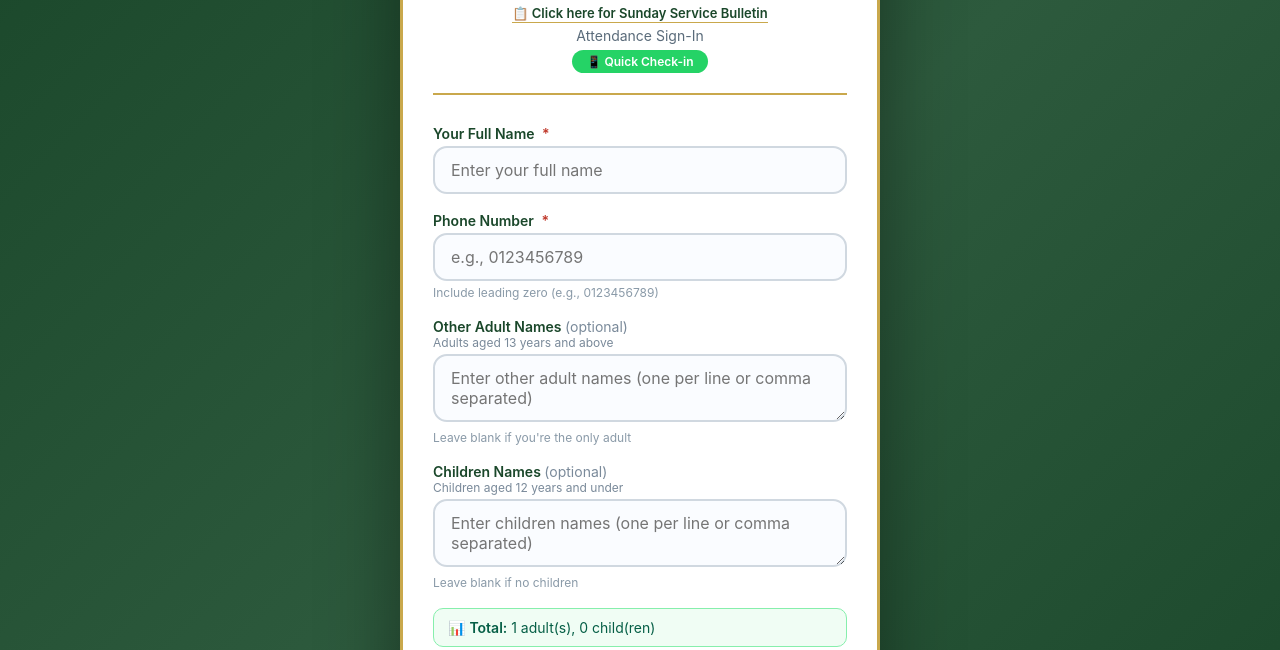
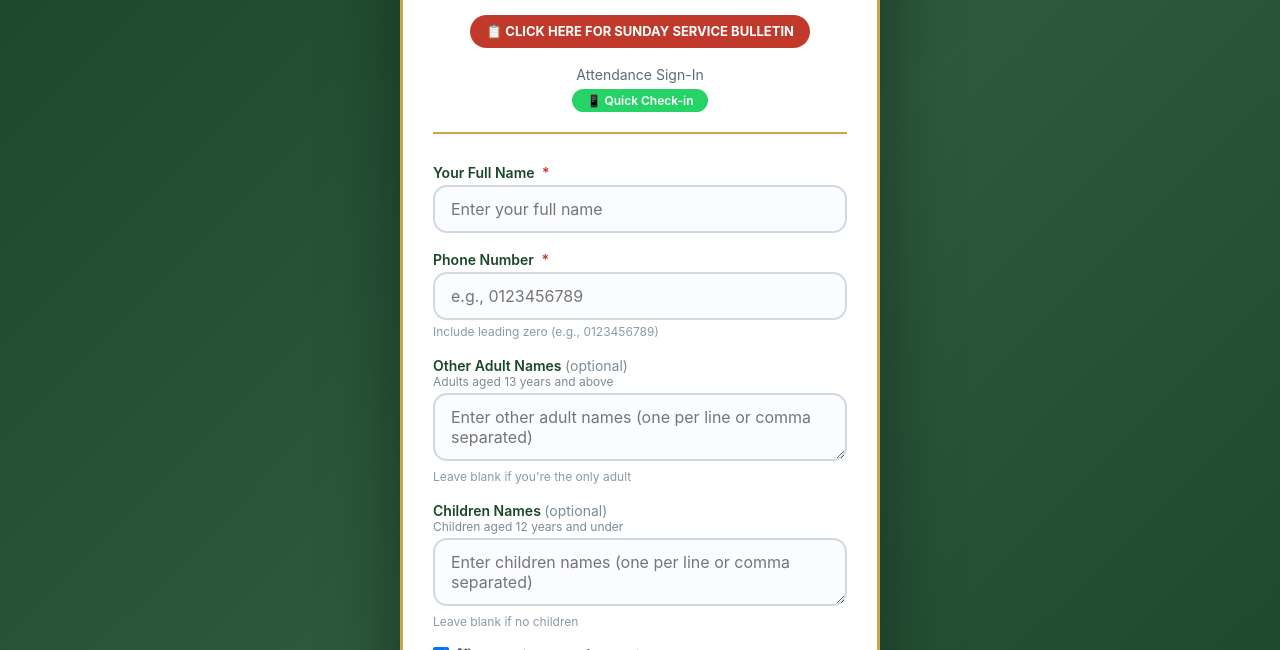
Before and after one commit to cmcahmc/attendance, a plain HTML site: page index.html in a window 1280 px wide. Shown: the part 150-800 px from the top of the page. Drawn offline with Linux system fonts and the light colour scheme.

Commit message:
Update index.html
Update colour for  Click for Sunday Service Bulletin

```diff
--- a/index.html
+++ b/index.html
@@ -55,16 +55,20 @@
         }
         .bulletin-link {
             display: inline-block;
-            margin: 8px 0 0 0;
+            margin: 0;
+            line-height: 1.3;
             font-size: 13px;
-            font-weight: 600;
-            color: #1a472a;
+            font-weight: 700;
+            color: #ffffff;
+            background: #c0392b;
             text-decoration: none;
-            border-bottom: 1px solid #c9a84c;
-            padding-bottom: 1px;
+            text-transform: uppercase;
+            padding: 8px 16px;
+            border-radius: 20px;
         }
         .bulletin-link:hover {
-            color: #0f3320;
+            background: #962d22;
+            color: #ffffff;
         }
         .whatsapp-badge {
             background: #25D366;
@@ -421,7 +425,7 @@
     <div class="header">
         <div class="church-icon">⛪</div>
         <h1 class="church-name">Holy <span>Methodist</span> Church</h1>
-        <a class="bulletin-link" href="https://drive.google.com/file/d/1GwpprebcIfPXyQf7BsfwoOL0D0caY3Lp/view?usp=drive_open" target="_blank" rel="noopener noreferrer">📋 Click here for Sunday Service Bulletin</a>
+        <p class="subtitle" style="margin: 18px 0;"><a class="bulletin-link" href="https://drive.google.com/file/d/1GwpprebcIfPXyQf7BsfwoOL0D0caY3Lp/view?usp=drive_open" target="_blank" rel="noopener noreferrer">📋 CLICK HERE FOR SUNDAY SERVICE BULLETIN</a></p>
         <p class="subtitle">Attendance Sign-In</p>
         <span class="whatsapp-badge">📱 Quick Check-in</span>
     </div>
@@ -973,13 +977,4 @@
         successModalSummary.innerHTML =
             `<div>👤 <strong>${adultCount}</strong> adult(s)</div>` +
             `<div>🧒 <strong>${childCount}</strong> child(ren)</div>`;
-        successModal.classList.add('show');
-    }
-
-    successOkBtn.addEventListener('click', function() {
-        successModal.classList.remove('show');
-    });
-</script>
-
-</body>
-</html>
+        successModal.classLis
```
